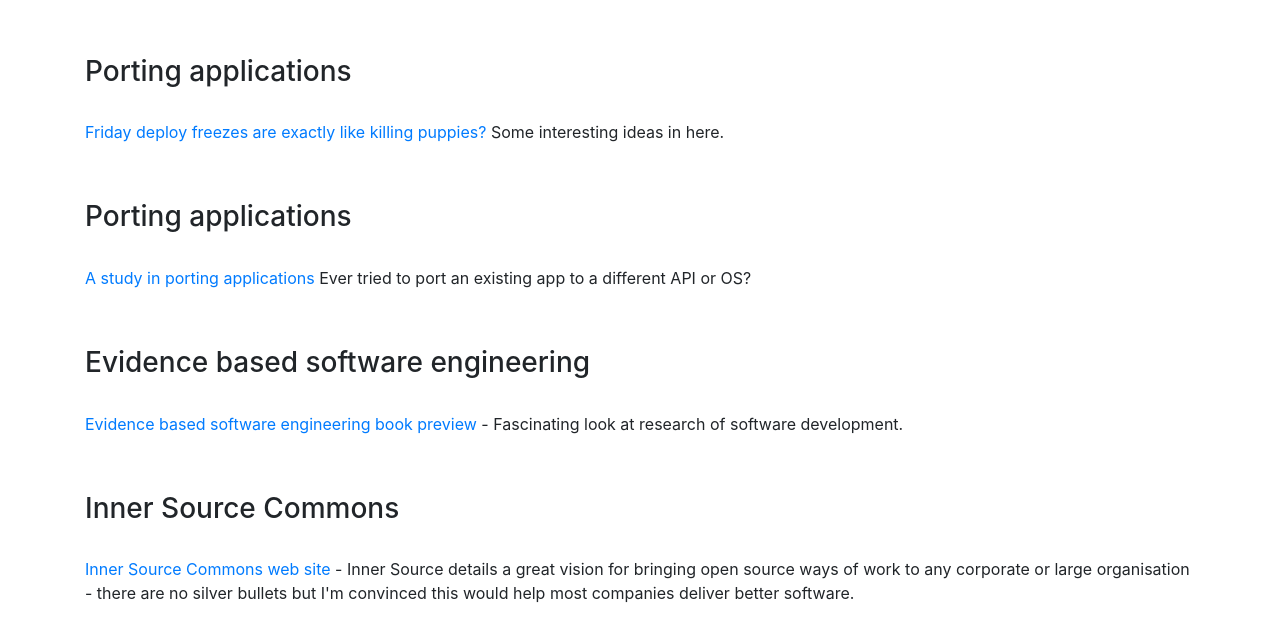
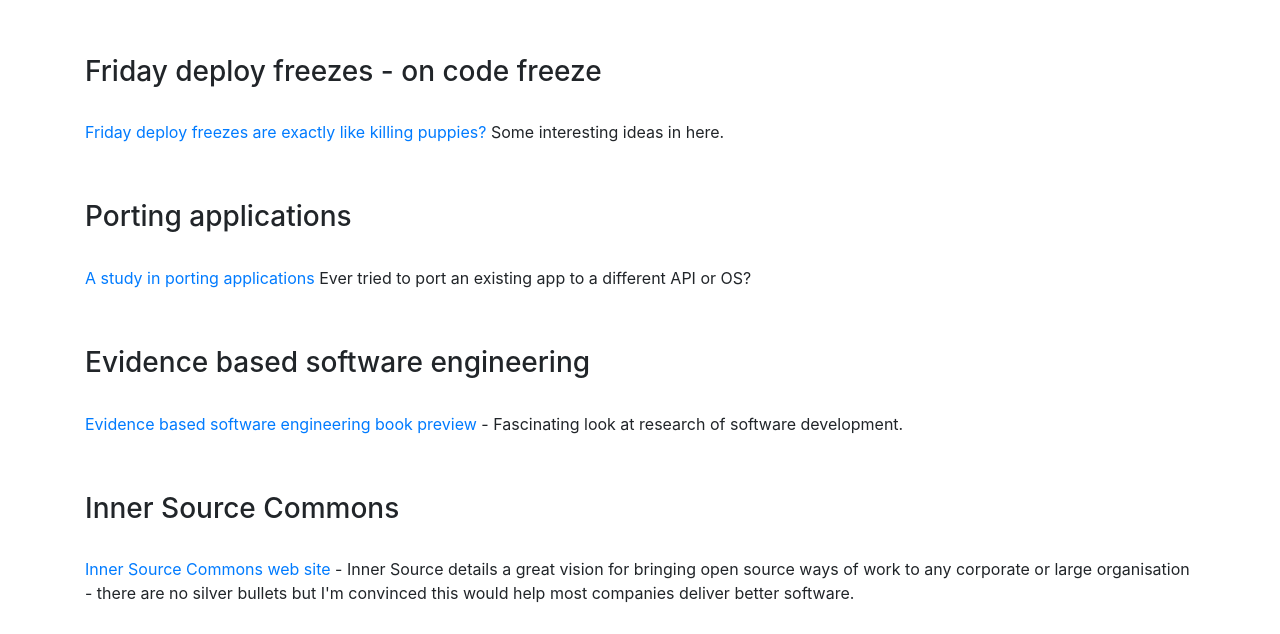
Before and after one commit to grahammcallister/grahammcallisternet, a website: page views/thingsimthinkingabout.html in a window 1280 px wide. Shown: the part 166-800 px from the top of the page. Drawn offline with nearby package versions, Linux system fonts and the light colour scheme.

Commit message:
Fix header

```diff
--- a/views/thingsimthinkingabout.html
+++ b/views/thingsimthinkingabout.html
@@ -36,7 +36,7 @@
         <div class="row">
             <div class="col-lg-12">
 
-                <h3>Porting applications</h3>
+                <h3>Friday deploy freezes - on code freeze</h3>
                 <p>&nbsp;<br>
                     <a href="https://charity.wtf/2019/05/01/friday-deploy-freezes-are-exactly-like-murdering-puppies/">Friday deploy freezes are exactly like killing puppies?</a> Some interesting ideas in here.
                 </p>
```
